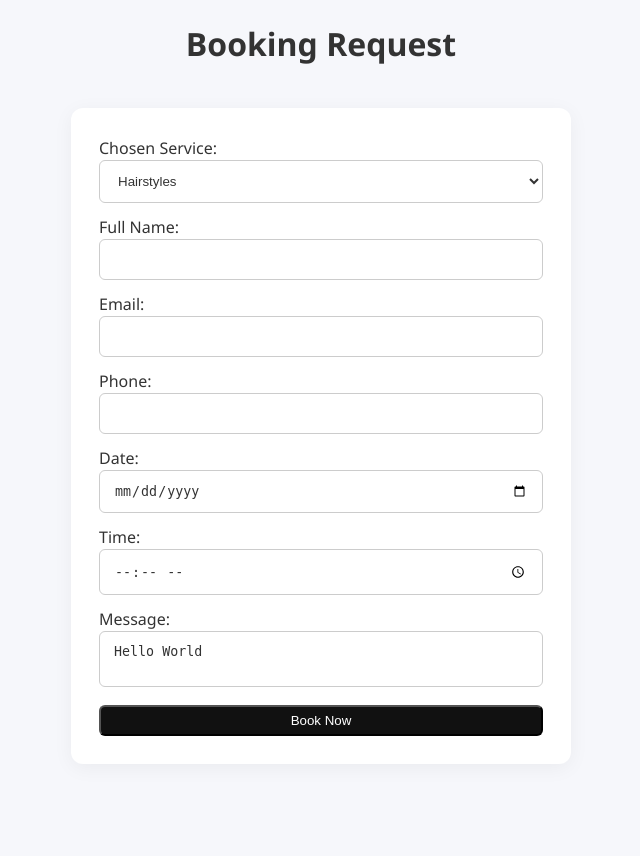
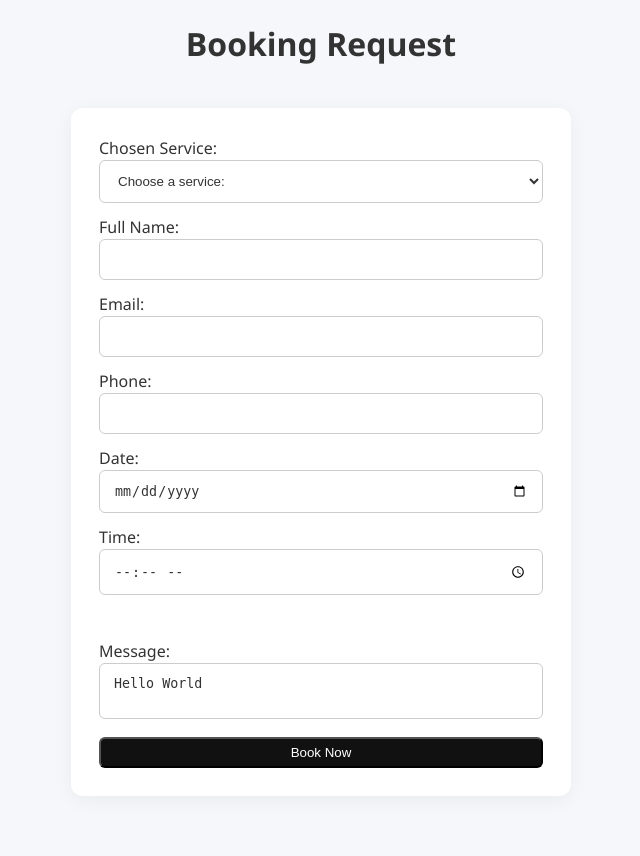
Before and after one commit to Nqobile-Nda/Beauty_Salon_Application_V1, a Flask app: page /user_booking_requests in a window 1280 px wide. Shown: the part 54-910 px from the top of the page, without its empty margins (319-959 px from the left). Before the commit the page ends 790 px from the top, so only its background shows below. Run offline with Flask 3, Linux system fonts and the light colour scheme; parts of the project's set-up code (start-up, migrations or seed data) failed here and were passed over.

Commit message:
Refactor booking form structure and improve accessibility attributes

```diff
--- a/templates/user/booking.html
+++ b/templates/user/booking.html
@@ -2,13 +2,13 @@
 
 {% block content %}
 <h1>Booking Request</h1>
-<form method="POST">
-    <label>Chosen Service:</label>
+<form method="POST" id="booking-request-form">
+    <label for="selected-service">Chosen Service:</label>
     <select name="selected-service" id="selected-service" title="selected-service" required>
-        <option value="" disabled>Choose a service:</option>
-        <option>Hairstyles</option>
-        <option>Wigs</option>
-        <option>Nails</option>
+        <option value="" disabled {% if not selected_service %}selected{% endif %}>Choose a service:</option>
+        <option {% if selected_service == "Hairstyles" %}selected{% endif %}>Hairstyles</option>
+        <option {% if selected_service == "Wigs" %}selected{% endif %}>Wigs</option>
+        <option {% if selected_service == "Nails" %}selected{% endif %}>Nails</option>
     </select>
 
     <label for="name">Full Name:</label>
@@ -25,10 +25,11 @@
 
     <label for="time">Time:</label>
     <input type="time" id="time" name="time" required>
+    <p id="availability-status" class="availability-status" aria-live="polite"></p>
 
-    <label>Message:</label>
+    <label for="message">Message:</label>
     <textarea type="text" name="message" id="message" title="message">Hello World</textarea>
 
-    <button type="submit">Book Now</button>
+    <button type="submit" id="booking-submit">Book Now</button>
 </form>
 {% endblock %}
```
